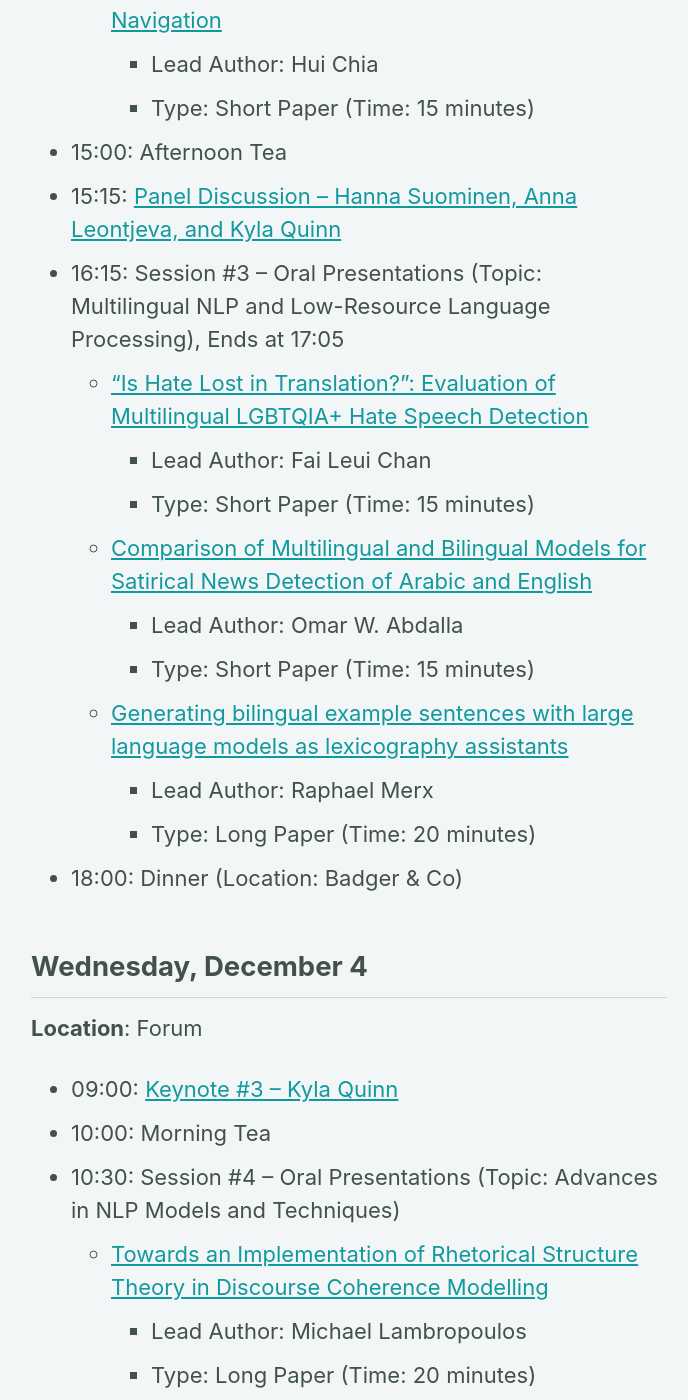
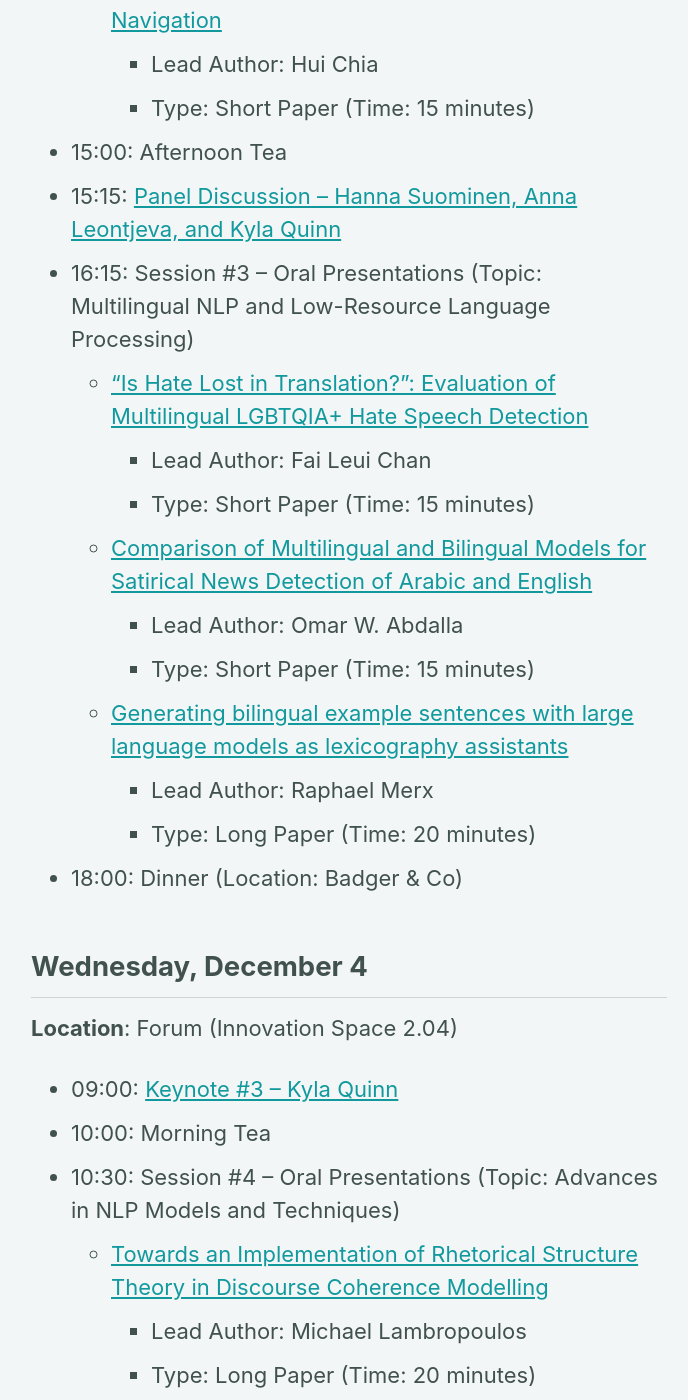
Before and after one commit to jkkummerfeld/alta2025, a Jekyll site: the page built from _pages/program.md, in a window 1280 px wide and 1400 px high, scrolled down 2391 px. Shown: the whole window, without its empty margins (291-979 px from the left). Built offline with Jekyll 4.4.1, drawn with Linux system fonts in a browser that asks for light colours; cached includes are drawn as plain includes; some of the changed text lies outside the part shown.

Commit message:
Minor clairification in program outline

```diff
--- a/_pages/program.md
+++ b/_pages/program.md
@@ -33,7 +33,7 @@ Time Zone: AEDT (UTC+11)
 - 17:30: [Public Lecture (1 hour) -- Eduard Hovy](/keynotes/#professor-eduard-hovy---university-of-melbourne)
 
 ## Tuesday, December 3
-**Location**: Forum
+**Location**: Forum (Innovation Space 2.04)
 - 08:45: Opening
 - 09:00: [Keynote #1 -- Jing Jiang](/keynotes/#professor-jing-jiang---australian-national-university)
 - 10:00: Morning Tea
@@ -68,7 +68,7 @@ Time Zone: AEDT (UTC+11)
     - Type: Short Paper (Time: 15 minutes)
 - 15:00: Afternoon Tea
 - 15:15: [Panel Discussion -- Hanna Suominen, Anna Leontjeva, and Kyla Quinn](/keynotes/#panel-discussion)
-- 16:15: Session #3 -- Oral Presentations (Topic: Multilingual NLP and Low-Resource Language Processing), Ends at 17:05
+- 16:15: Session #3 -- Oral Presentations (Topic: Multilingual NLP and Low-Resource Language Processing)
   - ["Is Hate Lost in Translation?": Evaluation of Multilingual LGBTQIA+ Hate Speech Detection](/assets/papers/1.pdf)
     - Lead Author: Fai Leui Chan
     - Type: Short Paper (Time: 15 minutes)
@@ -81,7 +81,7 @@ Time Zone: AEDT (UTC+11)
 - 18:00: Dinner (Location: Badger & Co)
 
 ## Wednesday, December 4
-**Location**: Forum
+**Location**: Forum (Innovation Space 2.04)
 - 09:00: [Keynote #3 -- Kyla Quinn](/keynotes/#kyla-quinn---australian-department-of-defence)
 - 10:00: Morning Tea
 - 10:30: Session #4 -- Oral Presentations (Topic: Advances in NLP Models and Techniques)
```
